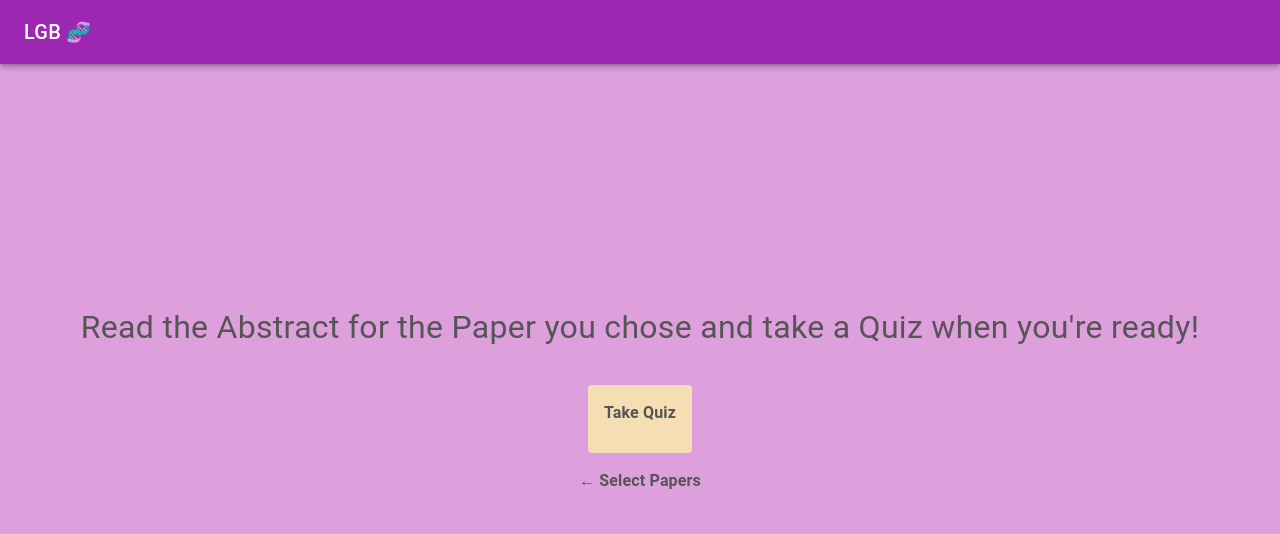
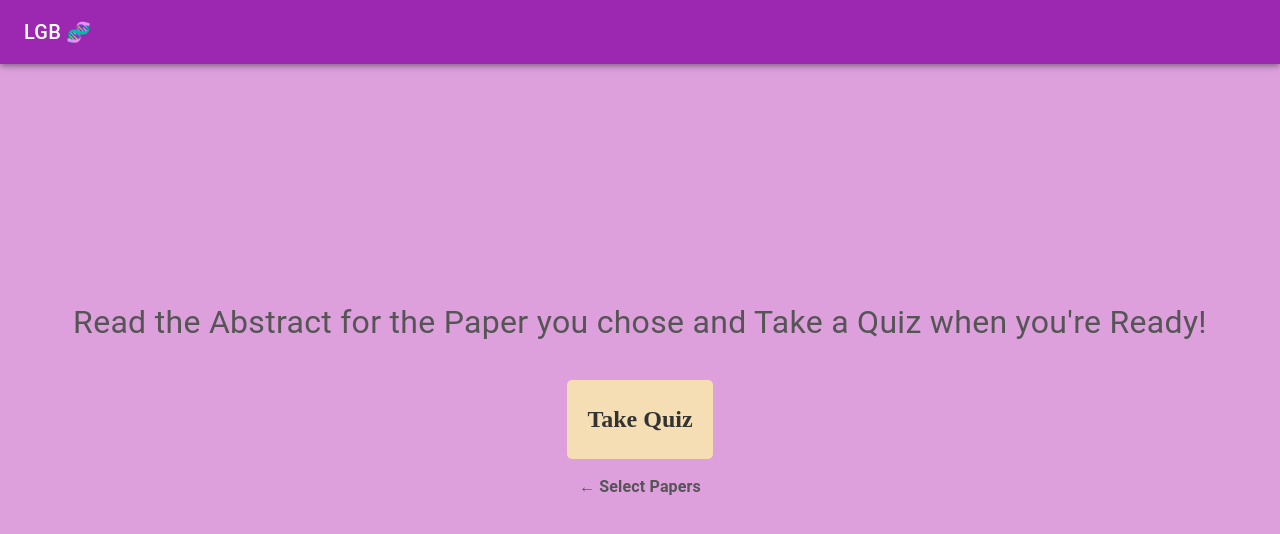
Before and after one commit to rohanrobinson/lgb, a Next.js app: page /read-paper in a window 1280 px wide. Shown: the top 534 px of the page. Built offline with nearby package versions, Linux system fonts and the light colour scheme.

Commit message:
new look for reading papers

```diff
--- a/package.json
+++ b/package.json
@@ -9,9 +9,9 @@
     "lint": "next lint"
   },
   "dependencies": {
-    "@emotion/react": "^11.10.6",
-    "@emotion/styled": "^11.10.6",
-    "@mui/material": "^5.12.2",
+    "@emotion/react": "^11.11.0",
+    "@emotion/styled": "^11.11.0",
+    "@mui/material": "^5.13.0",
     "@vercel/analytics": "^1.0.1",
     "next": "13.3.0",
     "react": "18.2.0",
--- a/src/pages/read-paper.js
+++ b/src/pages/read-paper.js
@@ -2,7 +2,7 @@ import Head from 'next/head';
 import styles from '../styles/Home.module.css';
 import { useRouter } from 'next/router';
 import Link from 'next/link';
-import { Box, AppBar, Toolbar, Typography, Button } from '@mui/material';
+import { Box, AppBar, Toolbar, Typography, Button, Card, CardContent } from '@mui/material';
 
 
 
@@ -40,7 +40,7 @@ export default function ReadPaper() {
     </AppBar>
 
     <Typography variant="body1" sx={{ mb: 2, fontSize: "2.0rem" }}>
-      <span className={styles.lgbDescription}>Read the Abstract for the Paper you chose and take a Quiz when you're ready!</span>
+      <span className={styles.lgbDescription}>Read the Abstract for the Paper you chose and Take a Quiz when you're Ready!</span>
     </Typography>
 
 
@@ -53,12 +53,23 @@ export default function ReadPaper() {
      )}
       <div>
 
-      {showPaper1 === 'true' && (
+        {/* { === 'true' && (
           <div className={styles.abstractDisplay}>
             <p><span className={styles.lgbDescription}>Abstract</span></p>
             <p className={styles.abstractText}><b>{paperAbstract1}</b></p>
             <hr></hr>
           </div>
+        )} */}
+
+        {showPaper1 === 'true' && (
+          <Card className={styles.abstractDisplay}>
+            <CardContent>
+              <Typography variant="h5" component="div">Abstract</Typography>
+              <Typography variant="body2" color="text.secondary">
+                {paperAbstract1}
+              </Typography>
+            </CardContent>
+          </Card>
         )}
 
         {showPaper2 === 'true' && (
@@ -76,12 +87,13 @@ export default function ReadPaper() {
             <hr></hr>
           </div>
         )}
+
     </div>
 
     <br />
 
 
-      <Link
+      {/* <Link
           className={styles.greenSquare}
           href={{
           pathname: '/take-quiz',
@@ -94,7 +106,21 @@ export default function ReadPaper() {
       <Typography variant="body1" sx={{ mb: 1.5 }}>
           <b>Take Quiz</b>
       </Typography>
+        </Link> */}
+
+        <Link
+            className={styles.greenSquare}
+            href={{
+                pathname: '/take-quiz',
+                query: {
+                  showPaper1: showPaper1,
+                  showPaper2: showPaper2,
+                  showPaper3: showPaper3
+                }
+            }}>
+            <h2>Take Quiz</h2>
         </Link>
+
 
 
         <a href="/select-paper">
--- a/src/styles/Home.module.css
+++ b/src/styles/Home.module.css
@@ -28,6 +28,18 @@
 
   .paperSelection, .abstractDisplay, .quizHellYa {
     text-align: center;
+  }
+
+  .abstractDisplay {
+    font-family: Arial, sans-serif;
+    padding: 20px;
+    margin-bottom: 20px;
+    background-color: #f9f9f9;  /* light grey color for the background */
+    border-radius: 10px; /* rounded corners */
+  }
+
+  .lgbDescription {
+    margin-top: 70px;
   }
 
   .quizHellYa {
@@ -68,12 +80,16 @@
   .greenSquare {
         display: inline-block;
         padding: 1rem;
-        background-color: #F5DEB3;
+        display: inline-block;
+        padding: 10px 20px;
         color: white;
-        font-weight: bold;
-        border-radius: 0.25rem;
-        text-align: center;
-        text-decoration: none;
+        background-color: #F5DEB3; /* green background color */
+        border-radius: 5px;
+        text-decoration: none; /* remove underline from link */
+  }
+
+  .greenSquare:hover {
+    background-color: tan; /* darker green when hovering over the button */
   }
 
   .finishQuiz {
```
Also changed, not shown: 1 other file (tests, documents, lock files or other folders). Lines whose indentation alone changed are shown as unchanged.
